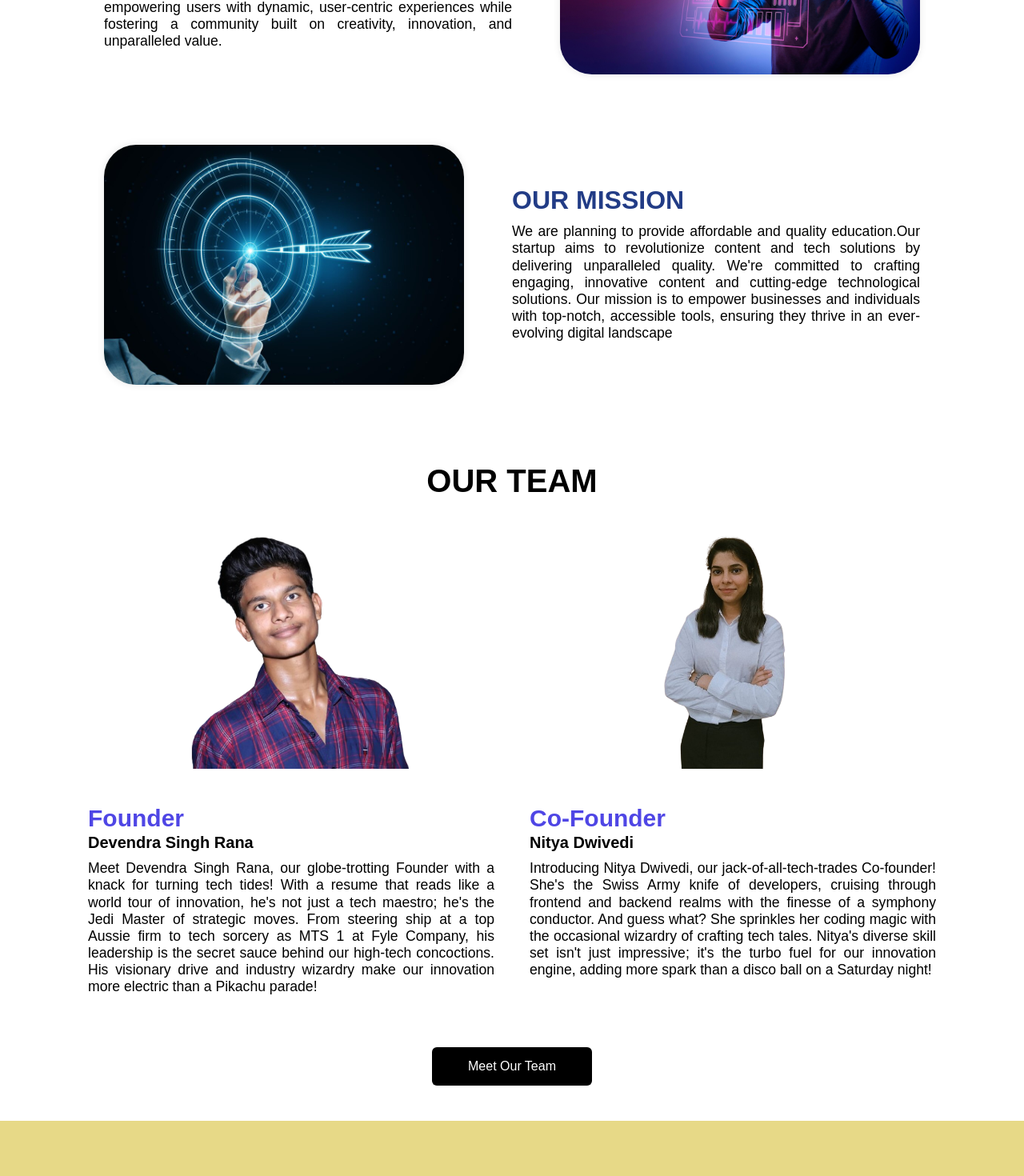
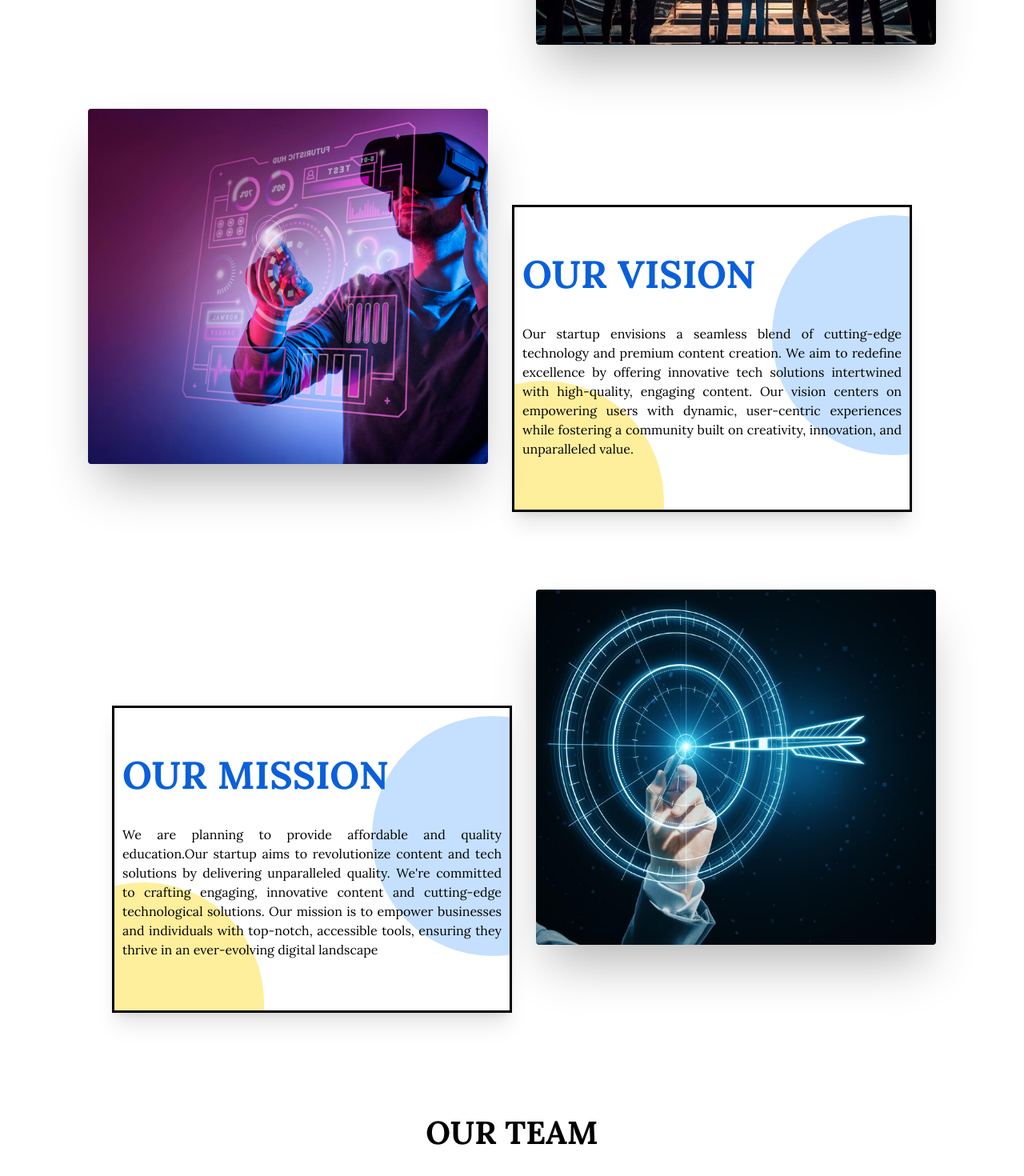
Before and after one commit to Team-Engineers/TestKnock-Technologies, a React (Create React App) app: page /about in a window 1280 px wide. Shown: the part 1140-2610 px from the top of the page at 80% size. Built offline with nearby package versions, Linux system fonts and the light colour scheme.

Commit message:
updated-team-and-home-page

```diff
--- a/src/Components/About/About.jsx
+++ b/src/Components/About/About.jsx
@@ -1,7 +1,5 @@
 import React from "react";
-import { Container, Image, Row } from "react-bootstrap";
-import "./aboutPage.css";
-
+import "./aboutPage.css"
 const aboutData = {
 title: "Know about us",
 tagline: "Know more about us.",
@@ -10,113 +8,121 @@ const aboutData = {
     id: 1,
     image: "our_story_02.jpg",
     title: "Our Story",
-      description:
-        "We noticed a gap in accessible, reliable content and tech solutions. Fueled by a passion for innovation, I envisioned a startup focused on delivering top-notch content and cutting-edge tech solutions. Recognizing the need, I aimed to bridge this gap, leveraging expertise and creativity to empower businesses with quality, transformative offerings.",
+    description: "We noticed a gap in accessible, reliable content and tech solutions. Fueled by a passion for innovation, I envisioned a startup focused on delivering top-notch content and cutting-edge tech solutions. Recognizing the need, I aimed to bridge this gap, leveraging expertise and creativity to empower businesses with quality, transformative offerings.",
   },
   {
     id: 2,
     image: "our_vision01.jpg",
     title: "Our Vision",
-      description:
-        "Our startup envisions a seamless blend of cutting-edge technology and premium content creation. We aim to redefine excellence by offering innovative tech solutions intertwined with high-quality, engaging content. Our vision centers on empowering users with dynamic, user-centric experiences while fostering a community built on creativity, innovation, and unparalleled value.",
+    description: "Our startup envisions a seamless blend of cutting-edge technology and premium content creation. We aim to redefine excellence by offering innovative tech solutions intertwined with high-quality, engaging content. Our vision centers on empowering users with dynamic, user-centric experiences while fostering a community built on creativity, innovation, and unparalleled value.",
   },
   {
     id: 3,
     image: "our_mission01.jpg",
     title: "Our Mission",
-      description:
-        "We are planning to provide affordable and quality education.Our startup aims to revolutionize content and tech solutions by delivering unparalleled quality. We're committed to crafting engaging, innovative content and cutting-edge technological solutions. Our mission is to empower businesses and individuals with top-notch, accessible tools, ensuring they thrive in an ever-evolving digital landscape ",
+    description:  "We are planning to provide affordable and quality education.Our startup aims to revolutionize content and tech solutions by delivering unparalleled quality. We're committed to crafting engaging, innovative content and cutting-edge technological solutions. Our mission is to empower businesses and individuals with top-notch, accessible tools, ensuring they thrive in an ever-evolving digital landscape ",
   },
-  ],
-};
+]
+}
 
-const { title, about } = aboutData;
-
-const About = ({ className = "" }) => {
-  const renderMember = ({ id, title, image, description }) => {
+const AboutMember = ({ id, title, name, description, image }) => {
 const isOdd = id % 2 !== 0;
-    const imageAlignment = isOdd ? "left" : "right";
-    const textAlignment = isOdd ? "right" : "left";
-
+const below = id ===3;
 return (
-      <div>
-        <div
-          className={`about-member__container hidden  md:flex flex-col lg:flex-row about-member__container--${imageAlignment}`}
-        >
-          {imageAlignment === "left" && (
-            <div className="about-member__img">
-              <Image
-                // src={require(`..//images/about/${image}`).default.src}
-                src={require(`../../Assets/Images/about/${image}`)}
-                // src={require('../../Assets/Images/about/our_vision.jpg')}
-                alt=""
-              />
+  <div className="about_main">
+    <div className={`about-member ${isOdd ? "odd" : "even"}`}>
+      <div className={`about-image   shadow-[0_35px_60px_-15px_rgba(0,0,0,0.3)] ${below ? "belowig" : "ee"}	 lg:max-w-[500px] xl:max-w-[500px] 2xl:max-w-[600px] w-full`}>
+      <img className="about-image rounded object-cover h-full" src={require(`../../Assets/Images/about/${image}`)} alt={name} />
       </div>
-          )}
-          <div className={`about-member__details text-${textAlignment}`}>
-            <p className="about-member__title">{title}</p>
-            <p className="about-member__description">{description}</p>
+      <div className={`about-info relative overflow-hidden shadow-xl h-[30vw] lg:max-w-[500px] xl:max-w-[500px] 2xl:max-w-[600px] max-w-full ${below ? "belowid" : "ee"} ${isOdd ? "oddd" : "evenn"}`}>
+         <div className="absolute right-[-10vw] z-[-1] hover:scale-0  h-[300px]   w-[300px] bg-blue-300 rounded-full ">
             </div>
-          {imageAlignment === "right" && (
-            <div className="about-member__img">
-              <Image
-                src={require(`../../Assets/Images/about/${image}`)}
-                // src={require('../../Assets/Images/about/our_mission.jpg')}
-                alt=""
-              />
+            <div className="absolute top-[17vw] right-[24vw] z-[-1] hover:scale-0  h-[300px]   w-[300px] bg-yellow-300 rounded-full ">
             </div>
-          )}
-        </div>
-        <div
-          className={`about-member__container md:hidden flex flex-col lg:flex-row about-member__container--${imageAlignment}`}
-        >
-          {imageAlignment && (
-            <div className="about-member__img">
-              <Image
-                src={require(`../../Assets/Images/about/${image}`)}
-                alt=""
-              />
-            </div>
-          )}
-          <div className={`about-member__details text-${textAlignment}`}>
-            <p className="about-member__title">{title}</p>
-            <p className="about-member__description">{description}</p>
+        <h2 className="about_title">{title}</h2>
+        <p className="about_name 2xl:text-[5em] xl:text-[4em] lg:text-[4em] text-[4em]">{name}</p>
+        <p className="about_description 2xl:text-[1.3em] xl:text-[1em] lg:text-[1em] text-[1em]">{description}</p>
       </div>
     </div>
   </div>
 );
 };
 
+const About = () => {
 return (
-    <section className={`about-one-new overflow-hidden ${className}`}>
-      <Container>
-        {!className && <h2 title={title} className="text-center" />}
-        <Row>{about.slice(0, className ? undefined : 6).map(renderMember)}</Row>
-      </Container>
+  <div className="about-container">
+    <div className="about-members">
+      {aboutData.about.map((member) => (
+        <AboutMember key={member.id} {...member} />
+      ))}
+    </div>
 
-      <div className="py-[10px]">
+    <div className="py-[10px] about_below">
       <div className="flex justify-center">
-          <h2 className="font-bold text-[40px]  max-md:mt-[40px] p-[30px]">
-            OUR TEAM
-          </h2>
+        <h2 className="font-bold text-[40px]  max-md:mt-[40px] p-[30px]">OUR TEAM</h2>
       </div>
       <div className="max-w-[1240px]  mx-auto md:grid grid-cols-2 gap-6">
-          <div className=" h-[300px] mx-auto max-w-[550px] my-0 hover:scale-90 duration-100 relative">
-            <Image
-              src={require("../../Assets/Images/team/devendra_singh_rana07.png")}
+        <div>
+          <div className="relative ">
+            <h1 className="absolute z-[-1] lg:left-[9vw] left-[-5vw] h-[300px]  w-[300px] bg-[#4698c7] rounded-full "></h1>
+          </div>
+          <div className="relative z-[1] h-[380px] mx-auto max-w-[450px] my-0 hover:scale-90 duration-100">
+            <img
+              src={require('../../Assets/Images/team/devendra_singh_rana07.png')}
               alt=""
-              className="h-full w-full object-cover"
+              className="h-full w-full object-cover rounded-md "
               layout="fill"
               objectFit="cover"
             />
+
           </div>
-          <div className="h-[300px] md:hidden block p-[10px] text-justify about-member__description">
+        </div>
+        <div className="h-[350px] md:hidden block p-[10px] text-justify about-member__description">
           <div className="flex flex-col justify-center my-[10px] ">
-              <h2 className="font-bold text-[30px] text-indigo-600	 ">
-                Founder
-                <p className="font-bold text-black text-[20px]">
-                  Devendra Singh Rana
-                </p>
+            <h2 className="page_font font-bold text-[20px] text-indigo-600	 ">Founder<p className="page_font font-bold text-black text-[30px]">Devendra Singh Rana</p>
+            </h2>
+          </div>
+          <h >
+          Meet Devendra Singh Rana, our globe-trotting Founder with a knack
+              for turning tech tides! With a resume that reads like a world tour
+              of innovation, he's not just a tech maestro; he's the Jedi Master
+              of strategic moves. From steering ship at a top Aussie firm to
+              tech sorcery as MTS 1 at Fyle Company, his leadership is the
+              secret sauce behind our high-tech concoctions. His visionary drive
+              and industry wizardry make our innovation more electric than a
+              Pikachu parade!  </h>
+        </div>
+
+        <div>
+          <div className="relative">
+            <div className="absolute lg:right-[8vw] right-[-5vw] z-[-1] hover:scale-0  h-[300px] w-[300px] bg-yellow-400 rounded-full ">
+            </div>
+          </div>
+          <div className="h-[400px] mx-auto  max-w-[400px] max-md:my-5 hover:scale-90 duration-100 relative flex items-center">
+            <img
+              src={require('../../Assets/Images/team/nitya_dwivedi008.png')}
+              alt=""
+              className="h-full mx-auto "
+              layout="fill"
+            />
+          </div>
+        </div>
+        <div className="h-[300px] md:hidden block  p-[10px] text-justify about-member__description">
+          <div className="flex flex-col justify-center my-[10px] ">
+            <h2 className="page_font font-bold text-[20px] text-indigo-600	">Co-Founder<p className="page_font  text-black font-bold text-[30px]">Nitya Dwivedi</p>
+            </h2>
+          </div>      <h>
+          Introducing Nitya Dwivedi, our jack-of-all-tech-trades Co-founder!
+              She's the Swiss Army knife of developers, cruising through
+              frontend and backend realms with the finesse of a symphony
+              conductor. And guess what? She sprinkles her coding magic with the
+              occasional wizardry of crafting tech tales. Nitya's diverse skill
+              set isn't just impressive; it's the turbo fuel for our innovation
+              engine, adding more spark than a disco ball on a Saturday night!</h>
+        </div>
+        <div className="h-[300px] md:block hidden p-[10px] text-justify about-member__description">
+          <div className="flex flex-col justify-center my-[10px] ">
+            <h2 className="page_font font-bold xl:text-[20px] 2xl:text-[25px] lg:text-[20px] text-indigo-600 "> <span className="page_font  uppercase">Founder</span><p className="page_font  font-bold text-black xl:text-[50px] 2xl:text-[50px] lg:text-[40px]">Devendra Singh Rana</p>
             </h2>
           </div>
           <h>
@@ -127,89 +133,29 @@ const About = ({ className = "" }) => {
               tech sorcery as MTS 1 at Fyle Company, his leadership is the
               secret sauce behind our high-tech concoctions. His visionary drive
               and industry wizardry make our innovation more electric than a
-              Pikachu parade!{" "}
-            </h>
+              Pikachu parade! </h>
         </div>
-          <div className="h-[300px] mx-auto  max-w-[550px] max-md:my-5 hover:scale-90 duration-100 relative flex items-center">
-            {/* <div className=" h-[300px] mx-auto max-w-[550px] my-0 hover:scale-90 duration-100 relative mt-0"> */}
-
-            <Image
-              src={require("../../Assets/Images/team/nitya_dwivedi008.png")}
-              alt=""
-              className="h-full mx-auto"
-              layout="fill"
-            />
-          </div>
-
-          <div className="h-[300px] md:hidden block  p-[10px] text-justify about-member__description">
+        <div className="h-[300px] md:block hidden p-[10px] text-justify about-member__description">
           <div className="flex flex-col justify-center my-[10px] ">
-              <h2 className="font-bold text-[30px] text-indigo-600	">
-                Co-Founder
-                <p className="text-black font-bold text-[20px]">
-                  Nitya Dwivedi
-                </p>
+            <h2 className="page_font font-bold xl:text-[20px] 2xl:text-[25px] lg:text-[20px]  text-indigo-600 "><span className=" page_font uppercase">co-Founder</span><p className="page_font  text-black font-bold xl:text-[50px] 2xl:text-[50px] lg:text-[40px]">Nitya Dwivedi</p>
             </h2>
-            </div>{" "}
-            <h>
+          </div>       <h>
           Introducing Nitya Dwivedi, our jack-of-all-tech-trades Co-founder!
               She's the Swiss Army knife of developers, cruising through
               frontend and backend realms with the finesse of a symphony
               conductor. And guess what? She sprinkles her coding magic with the
               occasional wizardry of crafting tech tales. Nitya's diverse skill
               set isn't just impressive; it's the turbo fuel for our innovation
-              engine, adding more spark than a disco ball on a Saturday night!{" "}
-            </h>
-          </div>
-          <div className="h-[300px] md:block hidden p-[10px] text-justify about-member__description">
-            <div className="flex flex-col justify-center my-[10px] ">
-              <h2 className="font-bold text-[30px] text-indigo-600	 ">
-                Founder
-                <p className="font-bold text-black text-[20px]">
-                  Devendra Singh Rana
-                </p>
-              </h2>
-            </div>
-            <h>
-              Meet Devendra Singh Rana, our globe-trotting Founder with a knack
-              for turning tech tides! With a resume that reads like a world tour
-              of innovation, he's not just a tech maestro; he's the Jedi Master
-              of strategic moves. From steering ship at a top Aussie firm to
-              tech sorcery as MTS 1 at Fyle Company, his leadership is the
-              secret sauce behind our high-tech concoctions. His visionary drive
-              and industry wizardry make our innovation more electric than a
-              Pikachu parade!{" "}
-            </h>
-          </div>
-          <div className="h-[300px] md:block hidden p-[10px] text-justify about-member__description">
-            <div className="flex flex-col justify-center my-[10px] ">
-              <h2 className="font-bold text-[30px] text-indigo-600	">
-                Co-Founder
-                <p className="text-black font-bold text-[20px]">
-                  Nitya Dwivedi
-                </p>
-              </h2>
-            </div>{" "}
-            <h>
-              Introducing Nitya Dwivedi, our jack-of-all-tech-trades Co-founder!
-              She's the Swiss Army knife of developers, cruising through
-              frontend and backend realms with the finesse of a symphony
-              conductor. And guess what? She sprinkles her coding magic with the
-              occasional wizardry of crafting tech tales. Nitya's diverse skill
-              set isn't just impressive; it's the turbo fuel for our innovation
-              engine, adding more spark than a disco ball on a Saturday night!{" "}
-            </h>
+              engine, adding more spark than a disco ball on a Saturday night!</h>
         </div>
       </div>
       <div className="flex justify-center  ">
-          <a
-            href="/team"
-            className="bg-[black] w-[200px] rounded-md font-medium my-6 py-3 text-white text-center"
-          >
+        <a href="/team" className="bg-[black] w-[200px] rounded-md font-medium my-10 py-3 text-white text-center">
           Meet Our Team
-          </a>{" "}
+        </a>
         </div>
     </div>
-    </section>
+  </div>
 );
 };
 
--- a/src/Components/About/aboutPage.css
+++ b/src/Components/About/aboutPage.css
@@ -1,64 +1,97 @@
-.about-one-new{
-    margin: auto 100px;
-    margin-top:60px;
-    margin-bottom: 10px;
+.about_below{
+  margin: auto 80px;
+  @media (max-width:786px) {
+    margin: auto 10px;
+  }
+
+}
+  .about-members {
+    margin-top: 10vw;
+    display: flex;
+    margin-bottom: 50px;
+    flex-direction: column;
+  }
+
+  .about-member {
+    justify-content: center;
+    display: flex;
+    margin-bottom: 50px;
+    margin: auto 80px;
+    @media (max-width:768px) {
+      margin: auto 20px;
+
+    }
+  }
+  .about_main{
+    margin-top: 80px;
+  }
+  .about-info {
+    background-color:rgba(255, 255, 255, 0.463);
+    padding: 10px;
+    border: 3px solid black;
+    margin: 30px;
+    flex: 1;
     @media (max-width:786px) {
-      margin: auto 20px;
+      margin: 0;
+    }
+  }
+  .about_title{
+    margin-top: 3vw;
+    text-transform: uppercase;
+    color: rgb(9, 96, 218);
+    font-size: 3em;
+    font-weight: bold;
+  }
+  .about_description{
+    text-align: justify;
+  }
+  .about_name{
+    margin-bottom: 2vw;
+    margin-top: 2vw;
+    width: 20px;
+    line-height: 1.2em;
+    letter-spacing: -2px;
+  }
+  .about-image {
+
+    flex: 1;
+  }
+
+  .odd {
+    flex-direction: row-reverse;
+    @media (max-width:786px) {
+      flex-direction: column;
+
     }
   }
 
-  .about-member {
-    display: flex;
-    justify-content: space-between;
-    margin-bottom: 40px;
+  .even {
+    margin-bottom: 15vw;
+    flex-direction: row;
+    @media (max-width:786px) {
+      flex-direction: column;
+
+    }
+  }
+  .oddd{
+    position: relative;
+    top: -9vw;
+    @media (max-width:786px) {
+      top: 10vw;
+
+    }
+  }
+  .evenn{
+    position: relative;
+    top: 7vw;
   }
 
-  .about-member__container {
-    align-items: center;
-    width: 100%;
-    margin-bottom: 20px;
+  .belowid{
+    position: relative;
+    top: 0;
   }
+  .belowig{
+    position: relative;
+    top: -9vw;
 
-  .about-member__img img {
-    max-width: 450px; /* Adjust image size as needed */
-    max-height: 500px;
-
-    @media (max-width:786px) {
-      max-width: 300px; /* Adjust image size as needed */
-      max-height: 300px;
-    }
-    margin: auto 20px;
-    border-radius: 40px; /* Make images round */
-    box-shadow: 0 0 10px rgba(0, 0, 0, 0.1); /* Add a subtle shadow */
-    margin: 30px;
   }
-
-  .about-member__details {
-    padding: 70px 30px;
-    text-align: justify;
-    border-radius: 30px;
-    max-height: 330px;
-  }
-
-  .about-member__title {
-    font-size: 2em;
-    font-weight: bold;
-    margin-bottom: 15px;
-    color: #223c86;
-    text-transform: uppercase;
-    line-height: 28px;
-    letter-spacing: 0em;
-  }
-
-  .about-member__description {
-    font-size: 1.1em;
-    line-height: 1.2;
-    max-height: calc(1.4 * 8); /* Maximum of 8 lines */
-    overflow: hidden;
-    text-overflow: ellipsis;
-  }
-
-  .about-member__description:hover {
-    max-height: none; /* Expand description on hover */
-    overflow: visible;
-  }
--- a/src/Components/Banner/BannerHome.jsx
+++ b/src/Components/Banner/BannerHome.jsx
@@ -5,9 +5,9 @@ const BannerHome = () => {
     <div className="bannerHome text-white md:h-[45vw] h-[150vw] bg-[#e7d987]">
       <div className="max-w-[800px] relative top-[50%] md:top-[40%] mx-auto flex flex-col justify-center items-center">
         <div className="mt-[-96px] text-center">
-          <p className="text-[white] font-bold p-2 md:text-5xl text-2xl ">Revise Smarter, Score Better:</p>
-          <p className="text-[#c9c0c0] font-bold p-1 md:text-1.5xl text-1xl">with our</p>
-          <h1 className="text-[white] md:text-6xl sm:text-4xl text-2xl font-bold md:p-2 w-[70vw]">
+          <p className="page_font text-[white] font-bold p-2 md:text-5xl text-2xl ">Revise Smarter, Score Better:</p>
+          <p className="page_font text-[#c9c0c0] font-bold p-1 md:text-1.5xl text-1xl">with our</p>
+          <h1 className="page_font  text-[white] md:text-6xl sm:text-4xl text-2xl font-bold md:p-2 w-[70vw]">
           Expert Solutions, Scorecards, and Top-tier Technical & IT Services
           </h1>
         </div>
--- a/src/Components/Banner/banner.css
+++ b/src/Components/Banner/banner.css
@@ -23,3 +23,7 @@
     /* filter: grayscale(50%); */
     /* filter:brightness(40%); */
 }
+
+.page_font{
+    font-family: Arial, Helvetica, sans-serif ;
+}
--- a/src/index.css
+++ b/src/index.css
@@ -2,10 +2,16 @@
 @tailwind components;
 @tailwind utilities;
 
+@font-face {
+  font-family: "bebas", sans-serif;
+  src: url('/public/BebasNeue-Regular.ttf');
+}
+
 body {
   margin: 0;
   padding: 0;
-  font-family: sans-serif;
+  /* font-family: "bebas", sans-serif; */
+  font-family: 'Lora', serif;
 }
 .navbar {
   /* border-bottom: 2px solid black; */
@@ -22,3 +28,7 @@ body {
   background-size: cover;
   background-repeat: no-repeat;
 }
+
+.page_font{
+  font-family: Arial, Helvetica, sans-serif ;
+}
```
Also changed, not shown: src/Components/ProductWriteUp/ProdWP.jsx (+5 -50 lines), src/Components/ProductWriteUp/product_write_up.css (+0 -37 lines), public/BebasNeue-Regular.ttf (added), src/Assets/Images/team/devendra_singh_rana08.png (added). Lines whose indentation alone changed are shown as unchanged.
